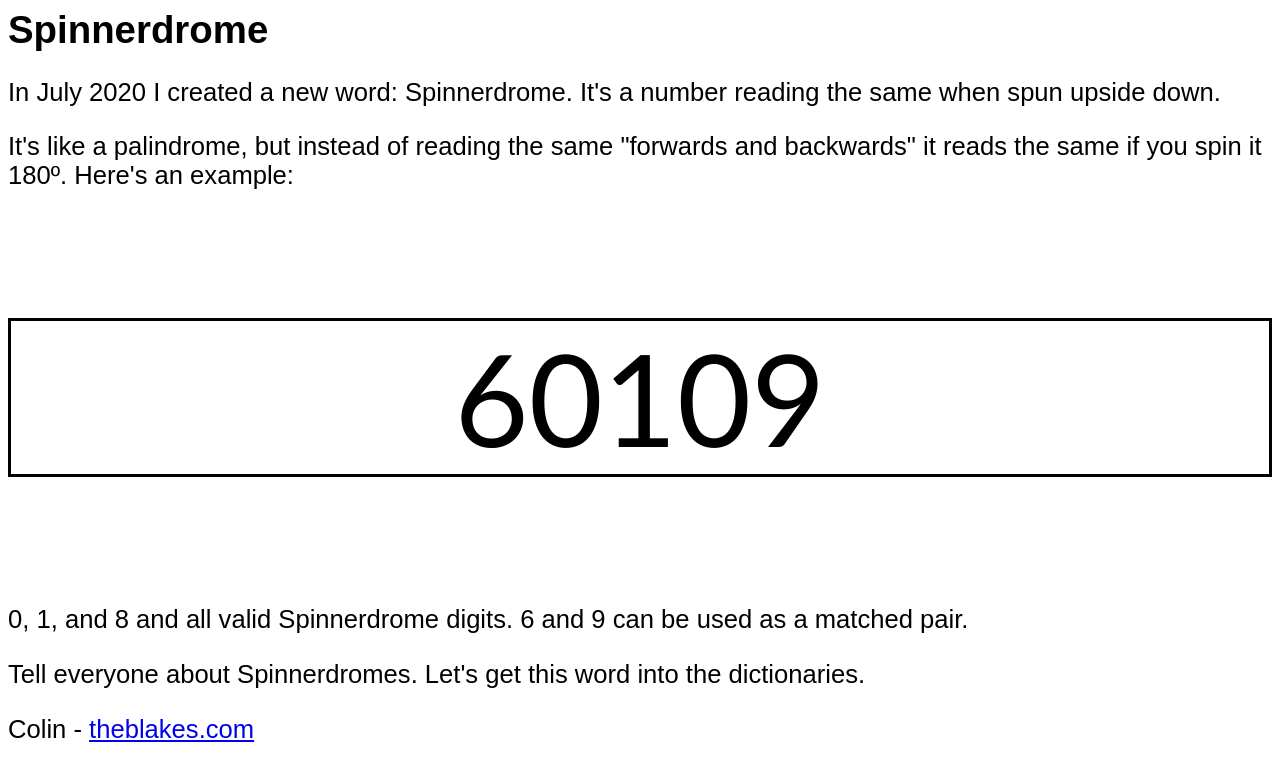
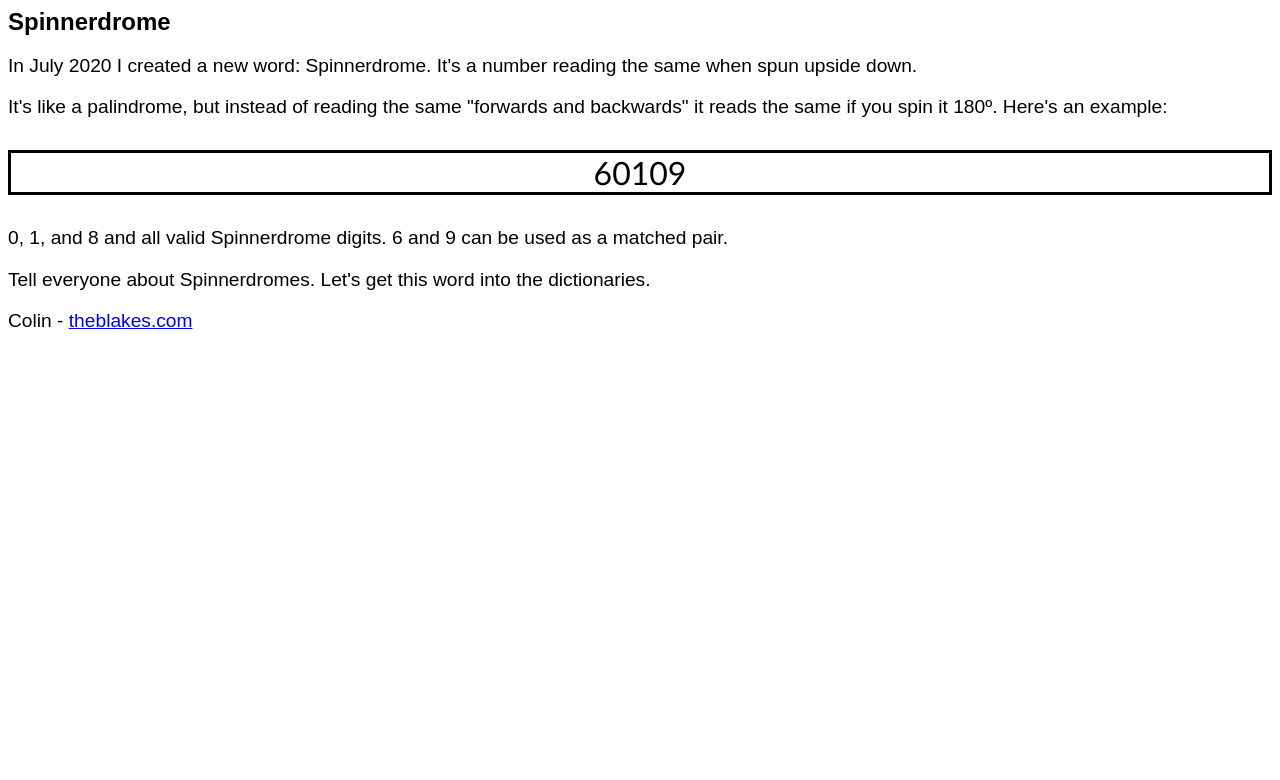
Before and after one commit to colinrblake/colinrblake.github.io, a plain HTML site: page spinnerdrome/index.html in a window 1280 px wide. Drawn offline with Linux system fonts and the light colour scheme.

Commit message:
Minor update.

```diff
--- a/spinnerdrome/index.html
+++ b/spinnerdrome/index.html
@@ -3,19 +3,21 @@
 <meta name="description" content="Author and Creator: Colin R Blake, theblakes dot com" />
 <head>
 <style>
+body {
+    font-family: arial;
+    font-size: 16px;
+}
 h1 {
-    font-family: arial;
-    font-size: 3vw;
+    font-size: 150%;
 }
 p {
-    font-family: arial;
-    font-size: 2vw;
+    font-size: 120%;
 }
 .spin {
     position: static;
     text-align: center;
     border: 3px solid black;
-    font-size: 10vw;
+    font-size: 200%;
     font-family: gill sans;
     -webkit-animation:spin 2s linear;
     -moz-animation:spin 2s linear;
```
